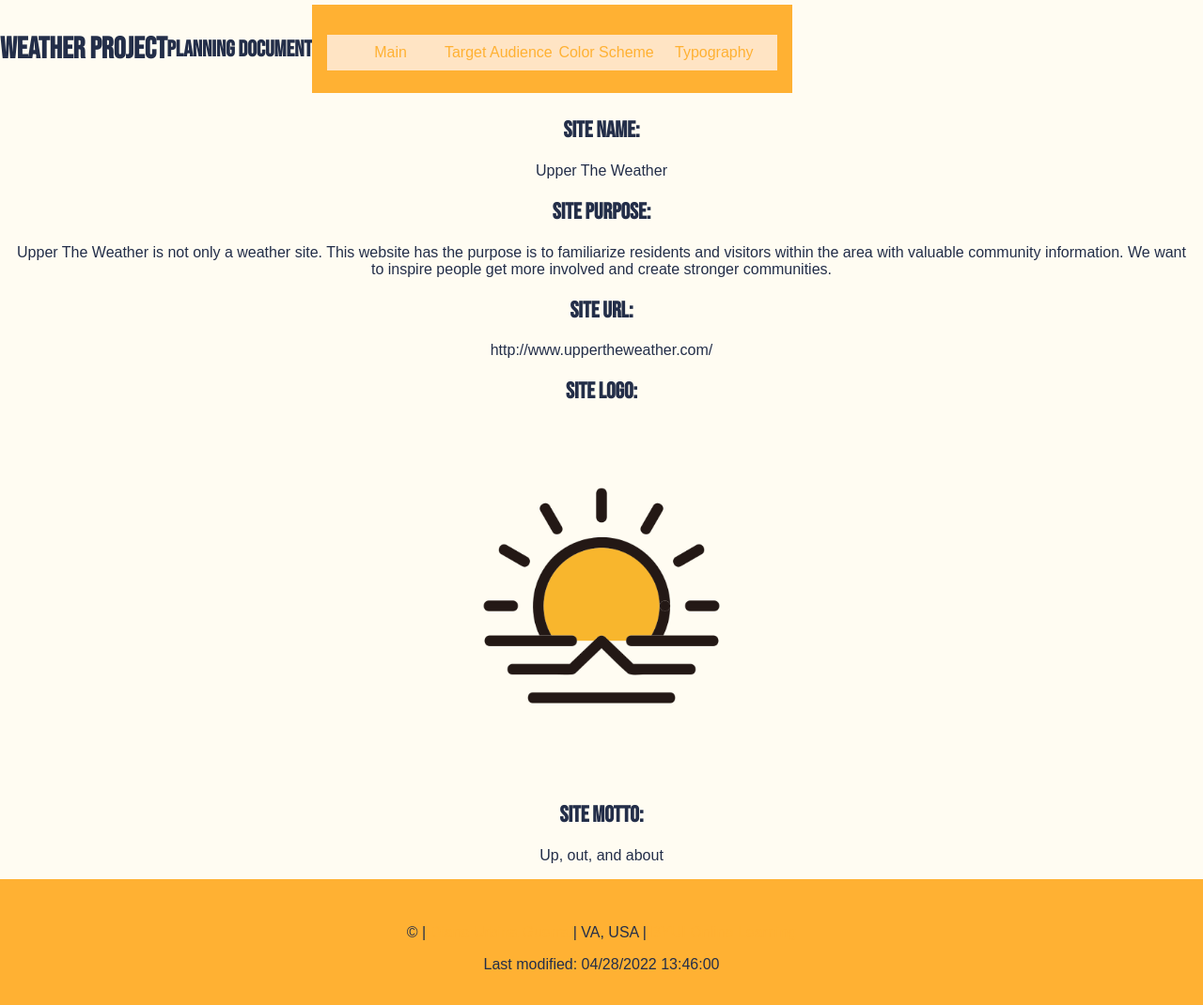
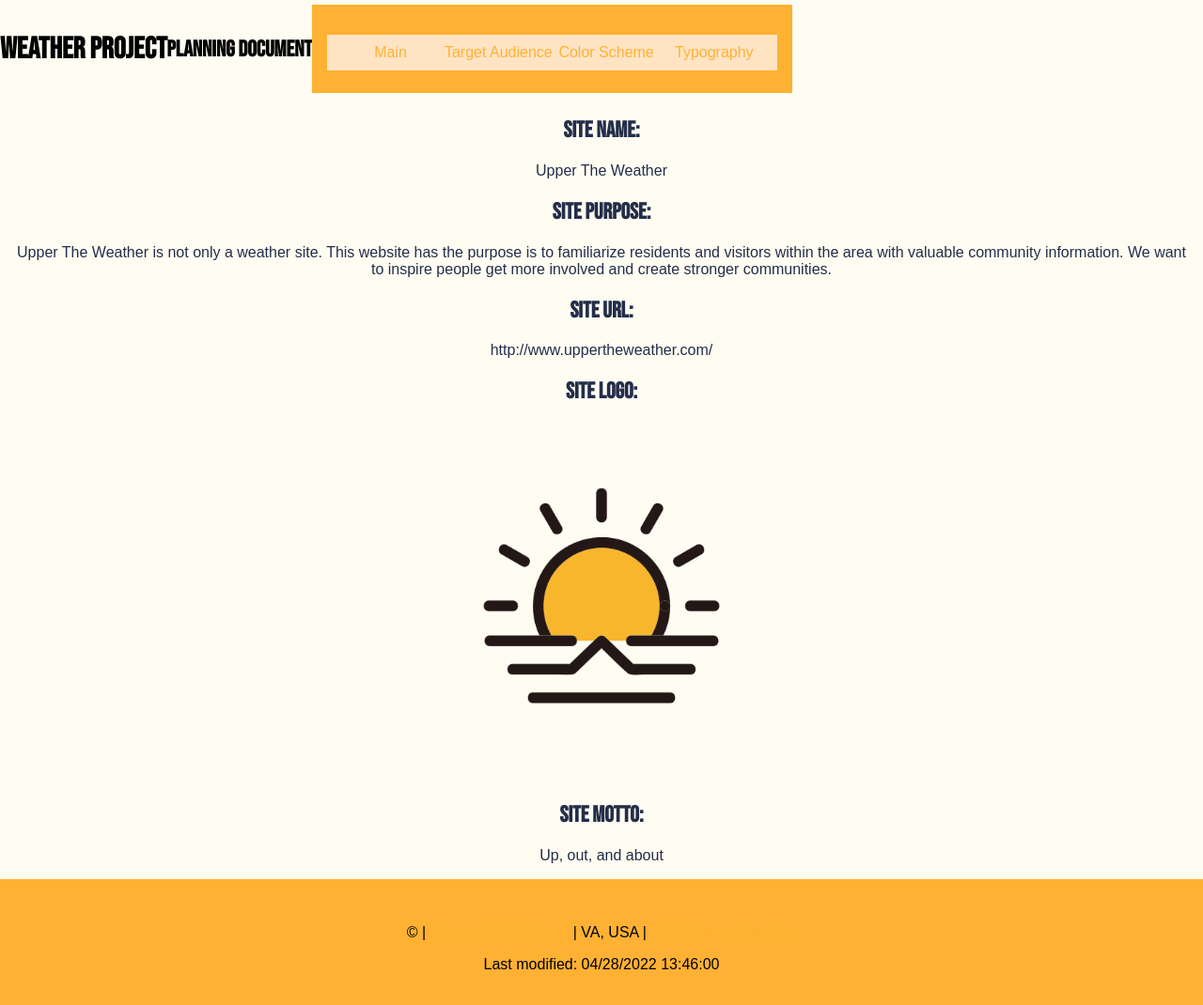
Before and after one commit to Dianauguerra/Dianauguerra.github.io, a plain HTML site: page Lesson2/index.html in a window 1280 px wide. Shown: the whole page at 94% size. Drawn offline with Linux system fonts and the light colour scheme; files that its build step writes are made by us from their sources; a web font is replaced by a local one.

Commit message:
changed font color lesson2

```diff
--- a/Lesson2/CSS/large.css
+++ b/Lesson2/CSS/large.css
@@ -5,6 +5,9 @@
   --primary-color: #fffcf2;
   --secondary-color: #232e49;
   --accent1-color: #FFB133;
+}
+header{
+  color:black;
 }
 
 body{
@@ -18,6 +21,7 @@ body{
 footer{
   background-color: bisque;
   padding: 1rem;
+  color:black;
 }
 
 #header-example {
```
